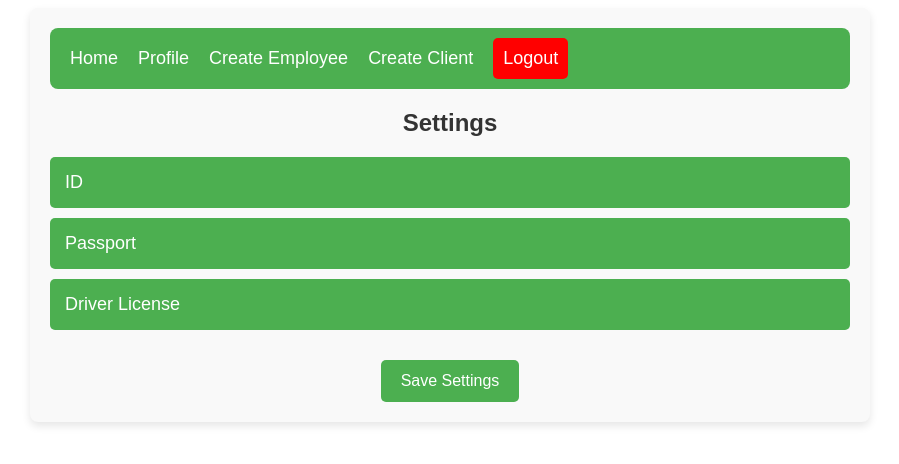
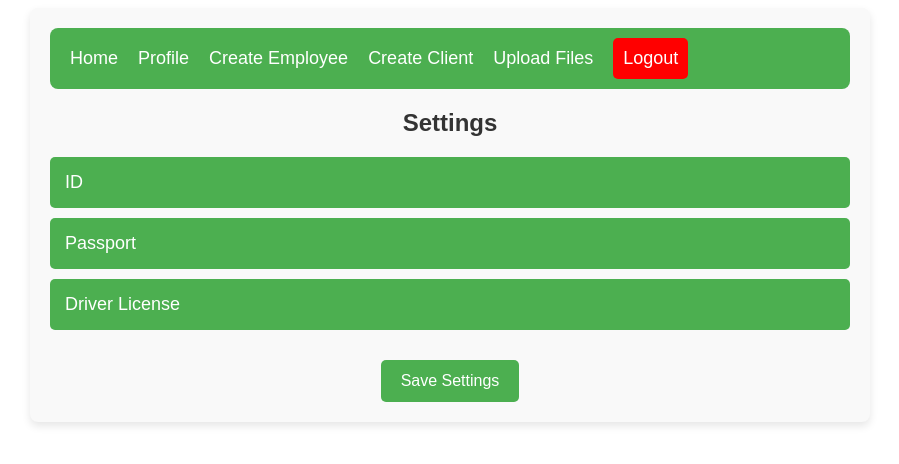
Before and after one commit to matan2010/document-recognition, a React (Create React App) app in the folder frontend/: page /settings in a window 1280 px wide. Shown: the top 464 px of the page, without its empty margins (190-1089 px from the left). Built offline with nearby package versions, Linux system fonts and the light colour scheme; no server answers.

Commit message:
upload file window

```diff
--- a/frontend/src/App.js
+++ b/frontend/src/App.js
@@ -24,6 +24,7 @@ function App() {
           <Route path="/create-client" element={<CreateClient />} />
           <Route path="/home" element={<Home />} /> {/* Add Home route */}
           <Route path="/" element={<Login />} /> {/* Default path redirects to Login */}
+          <Route path="/download-component" element={<DownloadComponent />} /> {/* Default path redirects to Login */}
         </Routes>
       </div>
     </Router>
--- a/frontend/src/components/Navbar.js
+++ b/frontend/src/components/Navbar.js
@@ -35,6 +35,9 @@ const Navbar = () => {
         {location.pathname !== '/settings' && (
           <Link className={`navbar-link ${isActive('/settings')}`} to="/settings">Settings</Link>
         )}
+        {location.pathname !== '/download-component' && (
+            <Link className={`navbar-link ${isActive('/download-component')}`} to="/download-component">Upload Files</Link>
+        )}
         <button className="navbar-link logout-button" onClick={handleLogout}>Logout</button>
       </div>
     </div>
```
